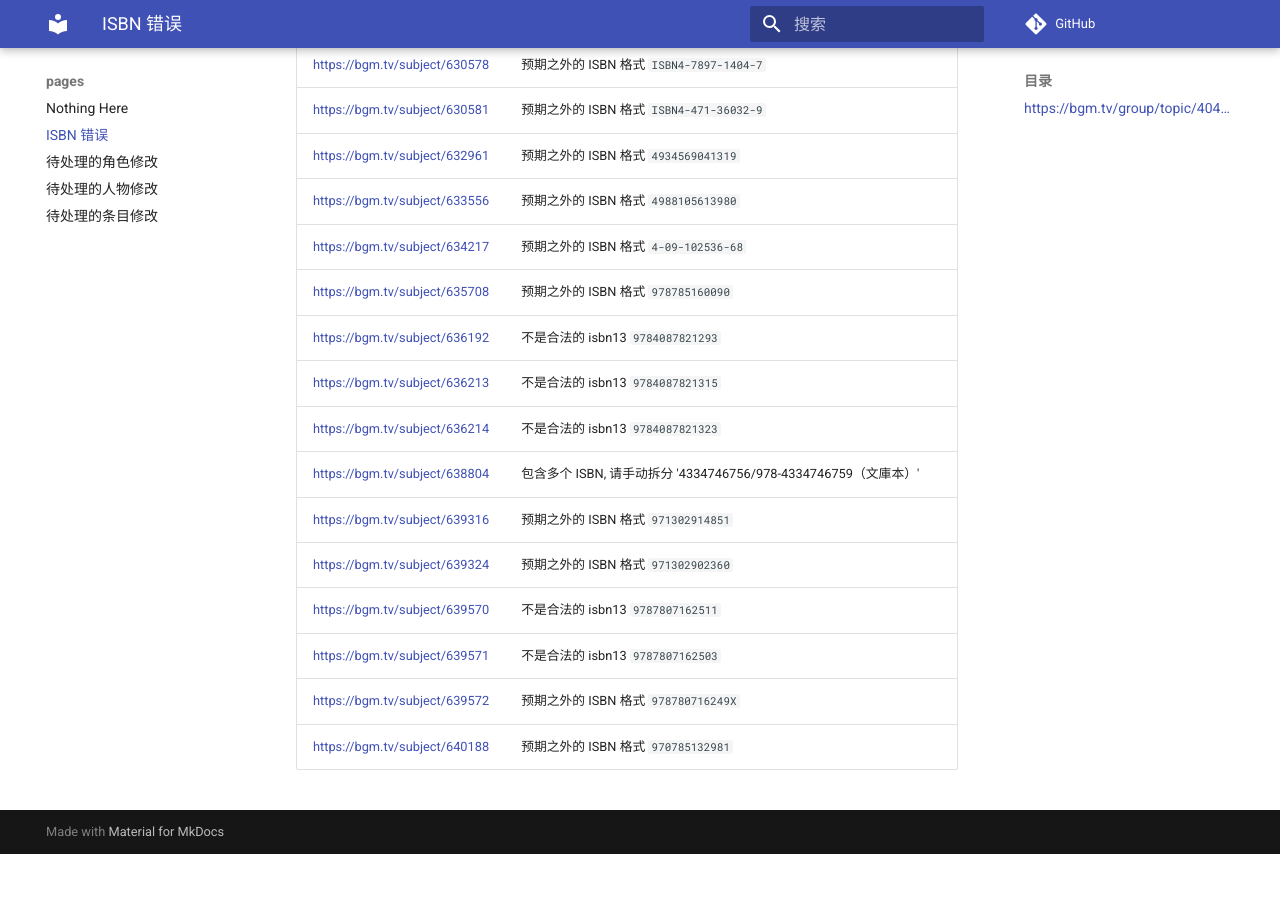
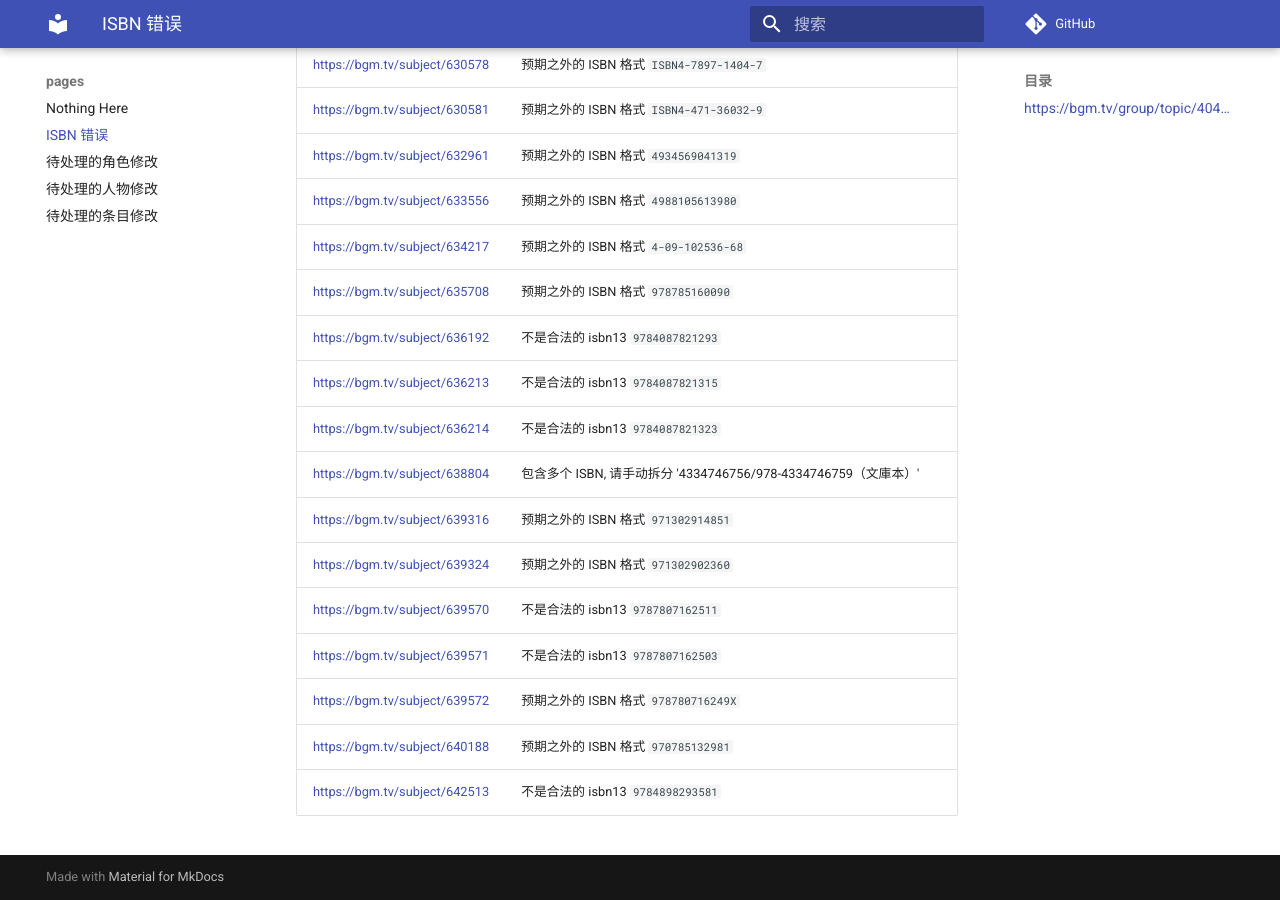
Before and after one commit to trim21/bangumi-pages, an MkDocs documentation site: the page built from docs/isbn.md, in a window 1280 px wide and 900 px high, scrolled down 10188 px. Built offline with MkDocs 1.6.1 and Material for MkDocs 9.7.7, drawn with Linux system fonts in a browser that asks for light colours; comment, search, counter and statistics services are not loaded; before the commit the page ends 11042 px from its top, so only the background shows below that; part of the change alters nothing that is shown.

Commit message:
update isbn.md

```diff
--- a/docs/isbn.md
+++ b/docs/isbn.md
@@ -1,7 +1,7 @@
 # ISBN 错误
 ## <https://bgm.tv/group/topic/404801>
 
-total 234
+total 235
 
 | url | error |
 | --- |  ---  |
@@ -239,3 +239,4 @@ total 234
 | <https://bgm.tv/subject/639571> | 不是合法的 isbn13 <code>9787807162503</code> |
 | <https://bgm.tv/subject/639572> | 预期之外的 ISBN 格式 `978780716249X` |
 | <https://bgm.tv/subject/640188> | 预期之外的 ISBN 格式 `970785132981` |
+| <https://bgm.tv/subject/642513> | 不是合法的 isbn13 <code>9784898293581</code> |
```
